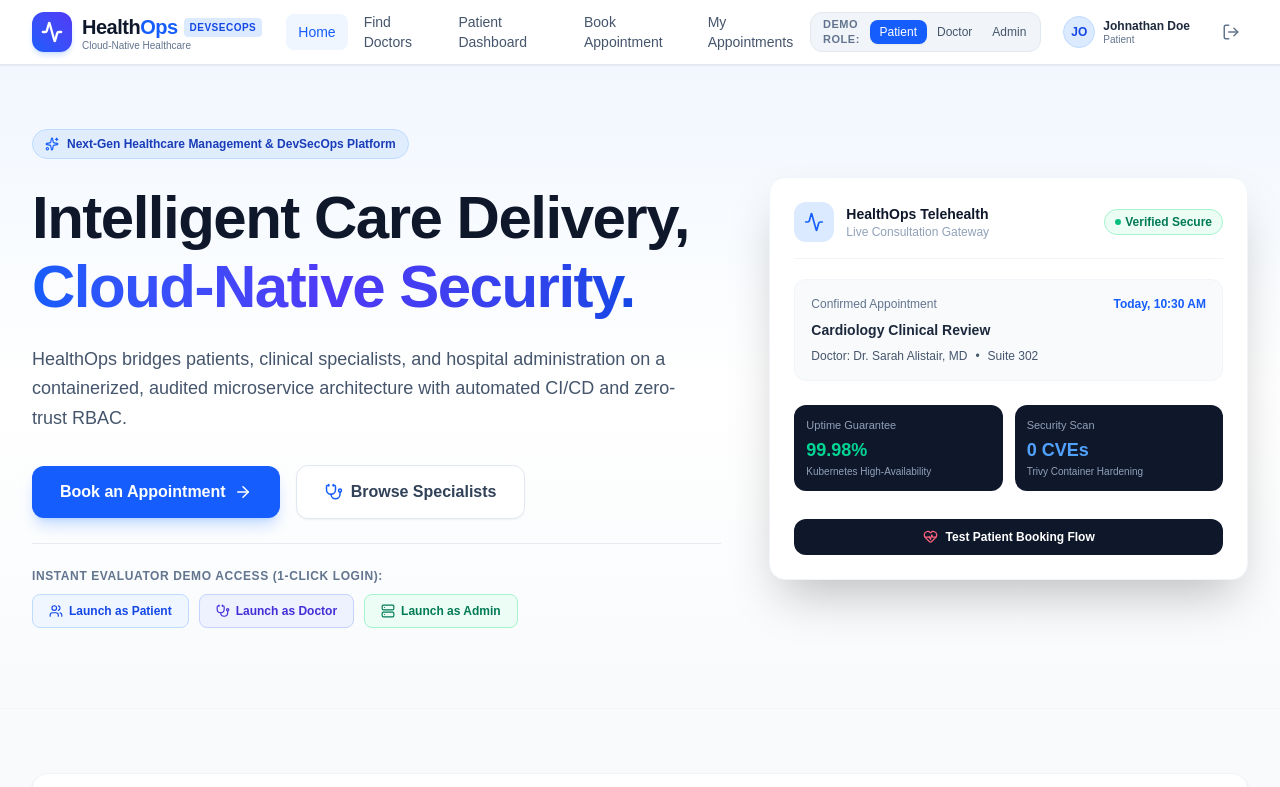
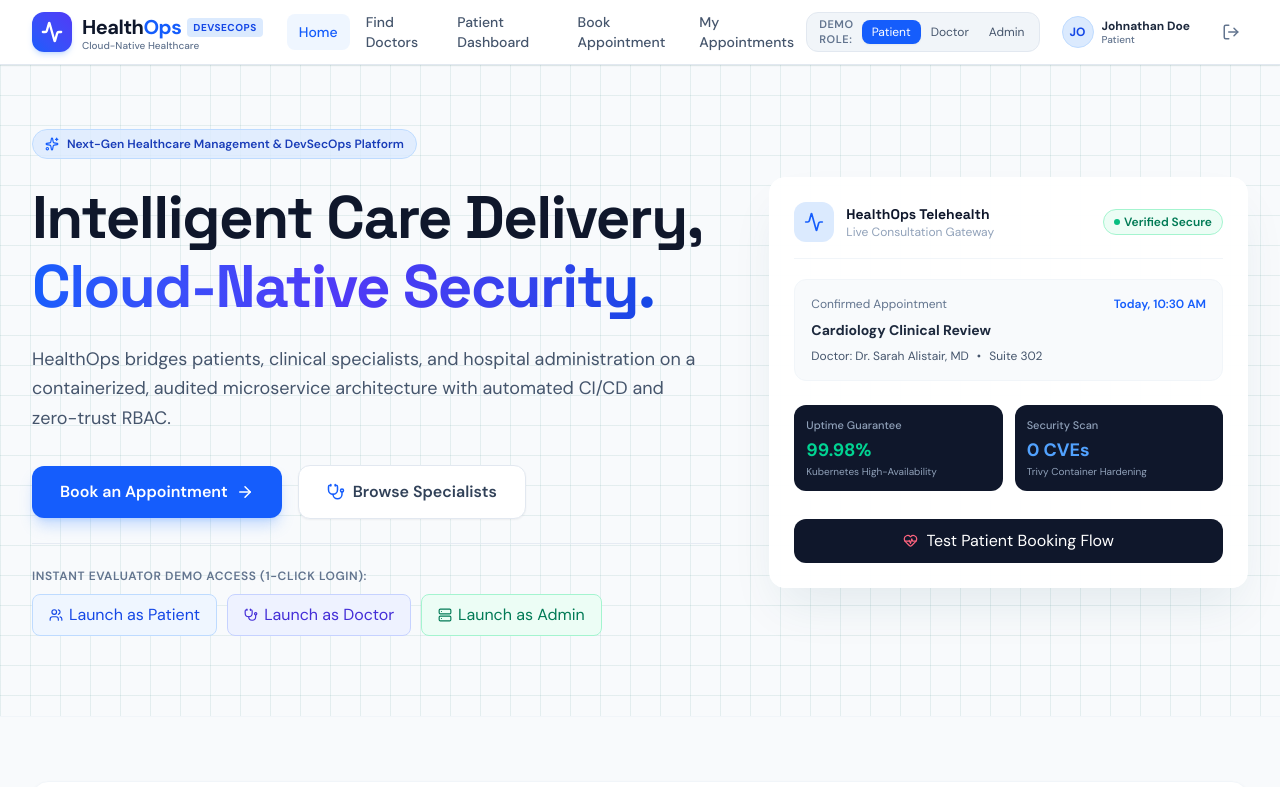
Before and after one commit to chalindu888/Secure-Cloud-Native-Healthcare-Management-Platform_Devops-GroupNo-73-, a React app in the folder frontend/: page / in a window 1280 px wide. Shown: the top 787 px of the page. Built offline with nearby package versions, Linux system fonts and the light colour scheme; the HTML template or start-up script is replaced by a standard one.

Commit message:
update ui

```diff
--- a/frontend/src/components/Navbar.jsx
+++ b/frontend/src/components/Navbar.jsx
@@ -1,4 +1,4 @@
-import React, { useState } from 'react';
+import React, { useEffect, useState } from 'react';
 import { Link, useNavigate, useLocation } from 'react-router-dom';
 import { useAuth } from '../context/AuthContext';
 import {
@@ -30,6 +30,17 @@ const Navbar = () => {
   };
 
   const isActive = (path) => location.pathname === path;
+
+  useEffect(() => {
+    const closeOnEscape = (event) => {
+      if (event.key === 'Escape') setMobileMenuOpen(false);
+    };
+
+    document.addEventListener('keydown', closeOnEscape);
+    return () => document.removeEventListener('keydown', closeOnEscape);
+  }, []);
+
+  const profilePath = role === 'patient' ? '/patient/profile' : role === 'doctor' ? '/doctor' : '/admin';
 
   return (
     <nav className="sticky top-0 z-40 bg-white/95 backdrop-blur-md border-b border-slate-200 shadow-xs">
@@ -216,7 +227,7 @@ const Navbar = () => {
             {isAuthenticated ? (
               <div className="flex items-center gap-3">
                 <Link
-                  to={role === 'patient' ? '/patient/profile' : '#'}
+                  to={profilePath}
                   className="flex items-center gap-2 p-1.5 pr-3 rounded-full hover:bg-slate-100 transition"
                   title="View Profile"
                 >
@@ -259,6 +270,10 @@ const Navbar = () => {
           {/* Mobile menu button */}
           <div className="flex items-center lg:hidden">
             <button
+              type="button"
+              aria-label={mobileMenuOpen ? 'Close navigation menu' : 'Open navigation menu'}
+              aria-expanded={mobileMenuOpen}
+              aria-controls="mobile-navigation"
               onClick={() => setMobileMenuOpen(!mobileMenuOpen)}
               className="p-2 rounded-lg text-slate-600 hover:text-slate-900 hover:bg-slate-100"
             >
@@ -270,7 +285,7 @@ const Navbar = () => {
 
       {/* Mobile Drawer */}
       {mobileMenuOpen && (
-        <div className="lg:hidden border-t border-slate-200 bg-white px-4 pt-3 pb-6 space-y-3">
+        <div id="mobile-navigation" className="lg:hidden border-t border-slate-200 bg-white px-4 pt-3 pb-6 space-y-3" role="dialog" aria-label="Mobile navigation">
           {/* Mobile Role Switcher */}
           <div className="p-3 bg-slate-50 rounded-xl border border-slate-200">
             <p className="text-xs font-bold text-slate-500 uppercase tracking-wider mb-2">Switch Active Persona</p>
@@ -309,14 +324,16 @@ const Navbar = () => {
             <Link
               to="/"
               onClick={() => setMobileMenuOpen(false)}
-              className="block px-3 py-2 rounded-md text-base font-medium text-slate-700 hover:bg-slate-100"
+              aria-current={isActive('/') ? 'page' : undefined}
+              className={`block px-3 py-2 rounded-md text-base font-medium ${isActive('/') ? 'bg-blue-50 text-blue-700' : 'text-slate-700 hover:bg-slate-100'}`}
             >
               Home
             </Link>
             <Link
               to="/doctors"
               onClick={() => setMobileMenuOpen(false)}
-              className="block px-3 py-2 rounded-md text-base font-medium text-slate-700 hover:bg-slate-100"
+              aria-current={isActive('/doctors') ? 'page' : undefined}
+              className={`block px-3 py-2 rounded-md text-base font-medium ${isActive('/doctors') ? 'bg-blue-50 text-blue-700' : 'text-slate-700 hover:bg-slate-100'}`}
             >
               Find Doctors
             </Link>
@@ -416,13 +433,29 @@ const Navbar = () => {
 
           <div className="pt-4 border-t border-slate-200">
             {isAuthenticated ? (
-              <button
+              <div className="space-y-2">
+                <Link
+                  to={profilePath}
+                  onClick={() => setMobileMenuOpen(false)}
+                  className="flex items-center gap-3 px-3 py-2 rounded-lg bg-slate-50 border border-slate-200"
+                >
+                  <div className="w-9 h-9 rounded-full bg-blue-100 text-blue-700 flex items-center justify-center font-bold text-xs border border-blue-200">
+                    {user?.name ? user.name.slice(0, 2).toUpperCase() : 'US'}
+                  </div>
+                  <div className="text-left leading-tight">
+                    <p className="text-sm font-bold text-slate-800">{user?.name || 'Account'}</p>
+                    <p className="text-xs text-slate-500 capitalize">Open {role} dashboard</p>
+                  </div>
+                </Link>
+                <button
+                  type="button"
                 onClick={handleLogout}
                 className="w-full flex items-center justify-center gap-2 py-2.5 rounded-lg bg-rose-50 text-rose-700 font-semibold"
-              >
-                <LogOut size={18} />
-                Sign Out ({user?.name})
-              </button>
+                >
+                  <LogOut size={18} />
+                  Sign Out
+                </button>
+              </div>
             ) : (
               <div className="space-y-2">
                 <Link
--- a/frontend/src/index.css
+++ b/frontend/src/index.css
@@ -1,5 +1,15 @@
+@import url('https://fonts.googleapis.com/css2?family=DM+Sans:wght@400;500;600;700&family=Space+Grotesk:wght@500;600;700&display=swap');
 @import "tailwindcss";
 
+:root {
+  --healthops-ink: #17324d;
+  --healthops-muted: #60758a;
+  --healthops-surface: #ffffff;
+  --healthops-canvas: #f5faf9;
+  --healthops-teal: #0f766e;
+  --healthops-teal-soft: #e7f7f4;
+  --healthops-border: #dce9e7;
+}
 
 * {
   box-sizing: border-box;
@@ -7,21 +17,104 @@
 
 
 body {
-
-  margin:0;
-
-  font-family:
-  Arial,
-  Helvetica,
-  sans-serif;
-
-  background:#f8fafc;
-
+  margin: 0;
+  font-family: 'DM Sans', sans-serif;
+  color: var(--healthops-ink);
+  background-color: var(--healthops-canvas);
+  background-image: linear-gradient(rgba(15, 118, 110, 0.045) 1px, transparent 1px),
+    linear-gradient(90deg, rgba(15, 118, 110, 0.045) 1px, transparent 1px);
+  background-size: 36px 36px;
+  -webkit-font-smoothing: antialiased;
 }
 
 
 button {
+  cursor: pointer;
+  font: inherit;
+}
 
- cursor:pointer;
+h1,
+h2,
+h3,
+h4,
+h5,
+h6 {
+  font-family: 'Space Grotesk', sans-serif;
+}
 
+a,
+button {
+  -webkit-tap-highlight-color: transparent;
 }
+
+:focus-visible {
+  outline: 3px solid rgba(15, 118, 110, 0.4);
+  outline-offset: 3px;
+}
+
+::selection {
+  background: var(--healthops-teal);
+  color: white;
+}
+
+input,
+select,
+textarea {
+  color: var(--healthops-ink);
+  background-color: var(--healthops-surface);
+}
+
+input::placeholder,
+textarea::placeholder {
+  color: #91a3b2;
+}
+
+input:focus,
+select:focus,
+textarea:focus {
+  border-color: var(--healthops-teal) !important;
+  box-shadow: 0 0 0 3px rgba(15, 118, 110, 0.12);
+}
+
+@keyframes rise-in {
+  from {
+    opacity: 0;
+    transform: translateY(14px);
+  }
+  to {
+    opacity: 1;
+    transform: translateY(0);
+  }
+}
+
+.rise-in {
+  animation: rise-in 650ms ease-out both;
+}
+
+.rise-in-delay-1 {
+  animation-delay: 100ms;
+}
+
+.rise-in-delay-2 {
+  animation-delay: 200ms;
+}
+
+.rise-in-delay-3 {
+  animation-delay: 300ms;
+}
+
+.healthops-grid {
+  background-image: linear-gradient(rgba(15, 118, 110, 0.09) 1px, transparent 1px),
+    linear-gradient(90deg, rgba(15, 118, 110, 0.09) 1px, transparent 1px);
+  background-size: 30px 30px;
+}
+
+@media (prefers-reduced-motion: reduce) {
+  *,
+  *::before,
+  *::after {
+    animation-duration: 0.01ms !important;
+    animation-iteration-count: 1 !important;
+    scroll-behavior: auto !important;
+  }
+}
--- a/frontend/src/pages/Home.jsx
+++ b/frontend/src/pages/Home.jsx
@@ -30,11 +30,11 @@ const Home = () => {
   return (
     <div className="space-y-16 pb-16">
       {/* Hero Section */}
-      <section className="relative overflow-hidden bg-gradient-to-b from-blue-50/80 via-white to-slate-50 pt-16 pb-20 border-b border-slate-100">
+      <section className="healthops-grid relative overflow-hidden bg-gradient-to-br from-cyan-50 via-white to-slate-50 pt-16 pb-20 border-b border-slate-100">
         <div className="max-w-7xl mx-auto px-4 sm:px-6 lg:px-8">
           <div className="grid grid-cols-1 lg:grid-cols-12 gap-12 items-center">
 
-            <div className="lg:col-span-7 space-y-6 text-center lg:text-left">
+            <div className="rise-in lg:col-span-7 space-y-6 text-center lg:text-left">
               <div className="inline-flex items-center gap-2 px-3 py-1.5 rounded-full bg-blue-100/80 border border-blue-200 text-blue-800 text-xs font-semibold">
                 <Sparkles size={14} className="text-blue-600" />
                 <span>Next-Gen Healthcare Management & DevSecOps Platform</span>
@@ -103,9 +103,9 @@ const Home = () => {
             </div>
 
             {/* Right Card Mockup */}
-            <div className="lg:col-span-5">
+            <div className="rise-in rise-in-delay-2 lg:col-span-5">
               <div className="relative mx-auto max-w-md lg:max-w-none">
-                <div className="relative rounded-2xl bg-white p-6 shadow-2xl border border-slate-100 space-y-5">
+                <div className="relative rounded-2xl bg-white/95 p-6 shadow-2xl shadow-cyan-900/10 border border-white space-y-5 backdrop-blur-sm">
                   <div className="flex items-center justify-between border-b border-slate-100 pb-4">
                     <div className="flex items-center gap-3">
                       <div className="w-10 h-10 rounded-xl bg-blue-100 text-blue-600 flex items-center justify-center font-bold">
@@ -169,7 +169,7 @@ const Home = () => {
 
       {/* KPI Stats Counter */}
       <section className="max-w-7xl mx-auto px-4 sm:px-6 lg:px-8">
-        <div className="grid grid-cols-2 md:grid-cols-4 gap-6 bg-white p-8 rounded-2xl border border-slate-100 shadow-md">
+        <div className="rise-in rise-in-delay-1 grid grid-cols-2 md:grid-cols-4 gap-6 bg-white p-8 rounded-2xl border border-slate-100 shadow-md">
           <div className="text-center md:text-left space-y-1">
             <p className="text-3xl font-extrabold text-blue-600">5+</p>
             <p className="text-sm font-bold text-slate-800">Board Specialists</p>
@@ -205,7 +205,7 @@ const Home = () => {
 
         <div className="grid grid-cols-1 md:grid-cols-3 gap-8">
           {/* Patient Card */}
-          <div className="bg-white p-8 rounded-2xl border border-slate-200 shadow-xs hover:shadow-md transition space-y-4">
+          <div className="bg-white p-8 rounded-2xl border border-slate-200 shadow-xs hover:-translate-y-1 hover:shadow-lg hover:shadow-blue-900/5 transition space-y-4">
             <div className="w-12 h-12 rounded-xl bg-blue-100 text-blue-600 flex items-center justify-center">
               <Calendar size={24} />
             </div>
@@ -221,7 +221,7 @@ const Home = () => {
           </div>
 
           {/* Doctor Card */}
-          <div className="bg-white p-8 rounded-2xl border border-slate-200 shadow-xs hover:shadow-md transition space-y-4">
+          <div className="bg-white p-8 rounded-2xl border border-slate-200 shadow-xs hover:-translate-y-1 hover:shadow-lg hover:shadow-indigo-900/5 transition space-y-4">
             <div className="w-12 h-12 rounded-xl bg-indigo-100 text-indigo-600 flex items-center justify-center">
               <Stethoscope size={24} />
             </div>
@@ -237,7 +237,7 @@ const Home = () => {
           </div>
 
           {/* Admin & DevOps Card */}
-          <div className="bg-white p-8 rounded-2xl border border-slate-200 shadow-xs hover:shadow-md transition space-y-4">
+          <div className="bg-white p-8 rounded-2xl border border-slate-200 shadow-xs hover:-translate-y-1 hover:shadow-lg hover:shadow-emerald-900/5 transition space-y-4">
             <div className="w-12 h-12 rounded-xl bg-emerald-100 text-emerald-600 flex items-center justify-center">
               <ShieldCheck size={24} />
             </div>
```
